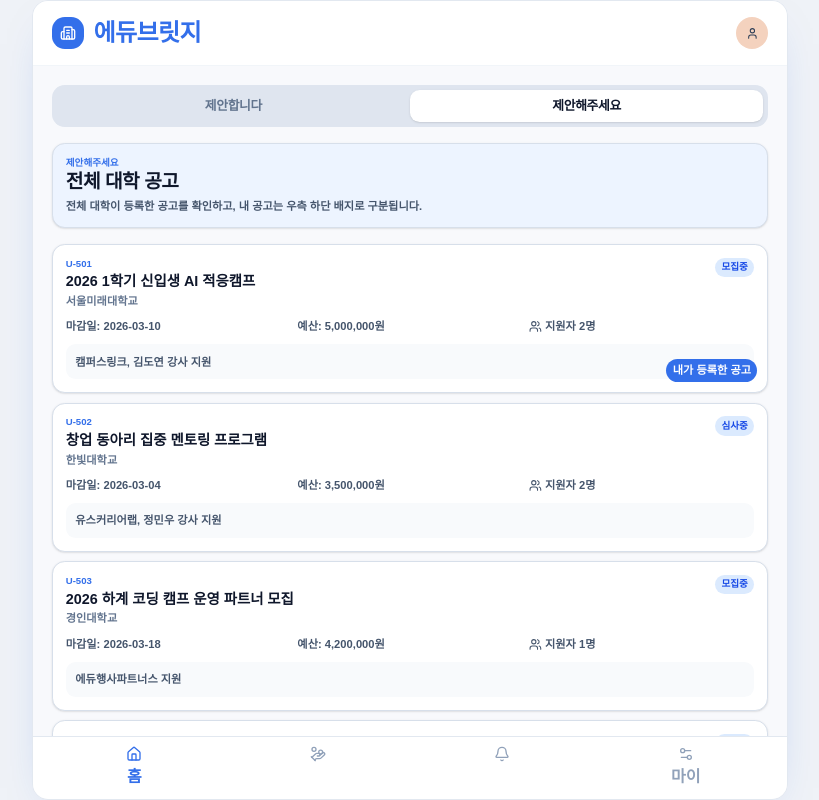
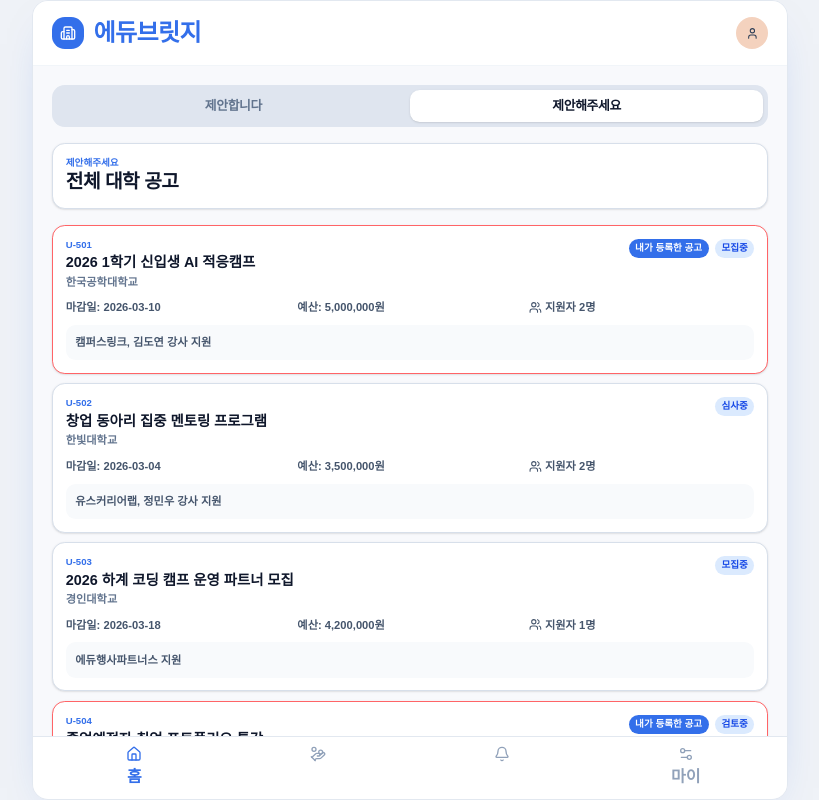
Before and after one commit to bidalalsrb/edubridge, a React (Vite) app: page /request in a window 1280 px wide. Shown: the whole page, without its empty margins (230-1049 px from the left). Built offline with nearby package versions, Linux system fonts and the light colour scheme.

Commit message:
디자인 수정

```diff
--- a/src/components/marketplace/UniversityNoticeSummary.jsx
+++ b/src/components/marketplace/UniversityNoticeSummary.jsx
@@ -5,7 +5,7 @@ export function UniversityNoticeSummary({ notices }) {
   return (
     <div className="mt-5 grid gap-3">
       {notices.map((notice) => (
-        <Card key={notice.id} className="relative border-[#d7dfea] bg-white">
+        <Card key={notice.id} className={`relative bg-white ${notice.isMine ? 'border-red-400' : 'border-[#d7dfea]'}`}>
           <CardContent className="p-4">
             <div className="flex items-start justify-between gap-3">
               <div>
@@ -13,7 +13,12 @@ export function UniversityNoticeSummary({ notices }) {
                 <h3 className="text-lg font-black text-slate-900">{notice.title}</h3>
                 <p className="text-sm font-semibold text-slate-500">{notice.school}</p>
               </div>
-              <span className="rounded-full bg-blue-100 px-2 py-1 text-xs font-bold text-blue-700">{notice.status}</span>
+              <div className="flex items-center gap-2">
+                {notice.isMine ? (
+                  <span className="rounded-full bg-[#336fea] px-2 py-1 text-xs font-bold text-white">내가 등록한 공고</span>
+                ) : null}
+                <span className="rounded-full bg-blue-100 px-2 py-1 text-xs font-bold text-blue-700">{notice.status}</span>
+              </div>
             </div>
 
             <div className="mt-3 grid gap-2 text-sm font-semibold text-slate-600 md:grid-cols-3">
@@ -28,11 +33,6 @@ export function UniversityNoticeSummary({ notices }) {
               {notice.applicants.map((applicant) => applicant.name).join(', ')} 지원
             </div>
 
-            {notice.isMine ? (
-              <span className="absolute bottom-3 right-3 rounded-full bg-[#336fea] px-2 py-1 text-[14px] font-bold text-white">
-                내가 등록한 공고
-              </span>
-            ) : null}
           </CardContent>
         </Card>
       ))}
--- a/src/data/marketplaceData.js
+++ b/src/data/marketplaceData.js
@@ -209,7 +209,7 @@ export const universityBidNotices = [
   {
     id: 'U-501',
     title: '2026 1학기 신입생 AI 적응캠프',
-    school: '서울미래대학교',
+    school: '한국공학대학교',
     service: '고등학교',
     isMine: true,
     status: '모집중',
@@ -253,7 +253,7 @@ export const universityBidNotices = [
   {
     id: 'U-504',
     title: '졸업예정자 취업 포트폴리오 특강',
-    school: '서울미래대학교',
+    school: '한국공학대학교',
     service: '졸업생',
     isMine: true,
     status: '검토중',
--- a/src/pages/BidNoticeListPage.jsx
+++ b/src/pages/BidNoticeListPage.jsx
@@ -7,7 +7,7 @@ const noticeCatalog = {
     {
       id: 'N-HS-101',
       title: '고등학교 진로체험 캠프 운영',
-      org: '서울미래고등학교',
+      org: '한국공학대학교',
       due: '2026-03-03',
       budget: '4,800,000원',
       duration: '2주',
--- a/src/pages/RequestDashboardPage.jsx
+++ b/src/pages/RequestDashboardPage.jsx
@@ -23,11 +23,11 @@ export function RequestDashboardPage() {
     <section className="px-6 py-6">
       <MarketplaceTabs tabs={platformTabs} activeKey="request" />
 
-      <Card className="mt-5 border-[#d7dfea] bg-[#edf4ff]">
+      <Card className="mt-5 border-[#d7dfea] ">
         <CardContent className="p-4">
           <p className="text-xs font-bold text-[#336fea]">제안해주세요</p>
           <h1 className="text-2xl font-black tracking-tight text-slate-900">전체 대학 공고</h1>
-          <p className="mt-1 text-sm font-semibold text-slate-600">전체 대학이 등록한 공고를 확인하고, 내 공고는 우측 하단 배지로 구분됩니다.</p>
+          {/*<p className="mt-1 text-sm font-semibold text-slate-600">전체 대학이 등록한 공고를 확인하고, 내 공고는 우측 하단 배지로 구분됩니다.</p>*/}
         </CardContent>
       </Card>
 
```
